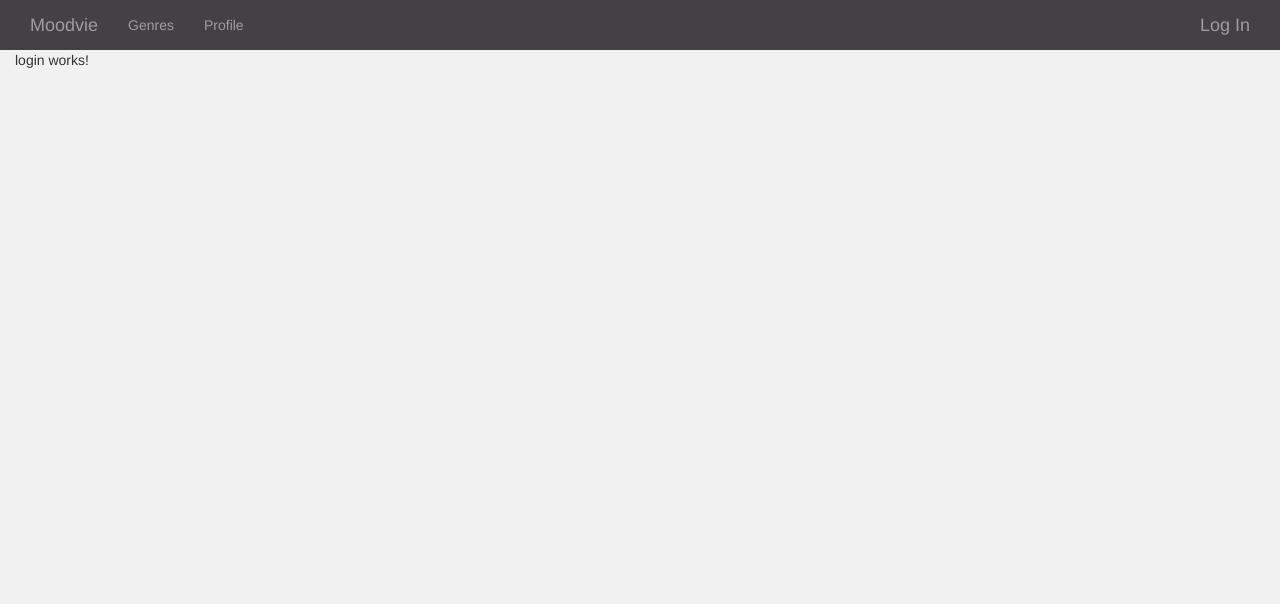
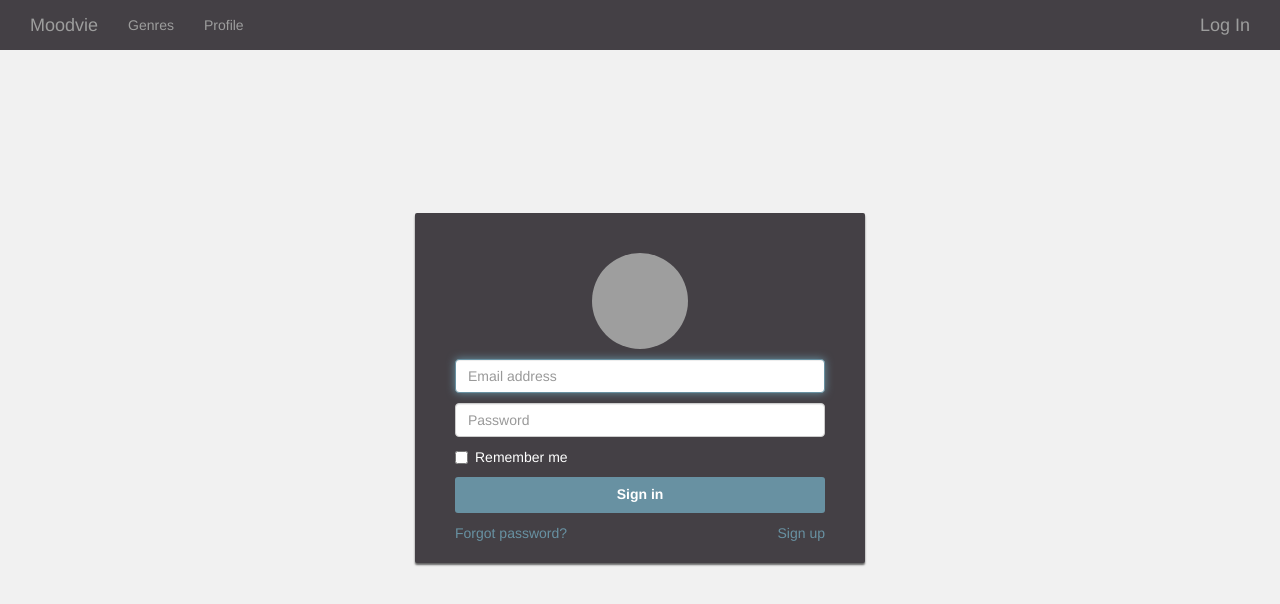
Before and after one commit to NeshoPortfolio/Moodvie, an Angular app in the folder moodvie/: page /login in a window 1280 px wide. Shown: the top 604 px of the page. Built offline with nearby package versions, Linux system fonts and the light colour scheme; grey boxes are pictures that could not be loaded.

Commit message:
Basic login layout and 2 new componente

```diff
--- a/moodvie/src/app/app-routing.module.ts
+++ b/moodvie/src/app/app-routing.module.ts
@@ -5,6 +5,8 @@ import { MoviesComponent } from './movies/movies.component';
 import { MovieDetailComponent } from './movie-detail/movie-detail.component';
 import { ProfileComponent } from './profile/profile.component';
 import { LoginComponent } from './login/login.component';
+import { ForgotPasswordComponent } from './forgot-password/forgot-password.component';
+import { SignUpComponent } from './sign-up/sign-up.component';
 
 const appRoutes: Routes = [
     {path: '', component: GenreSelectionComponent},
@@ -12,7 +14,9 @@ const appRoutes: Routes = [
         {path: ':movie', component: MovieDetailComponent}
     ]},
     {path: 'profile', component: ProfileComponent},
-    {path: 'login', component: LoginComponent}
+    {path: 'login', component: LoginComponent},
+    {path: 'forgotpassword', component: ForgotPasswordComponent},
+    {path: 'signup', component: SignUpComponent}
 ];
 
 @NgModule({
--- a/moodvie/src/app/app.module.ts
+++ b/moodvie/src/app/app.module.ts
@@ -14,6 +14,8 @@ import { MovieItemComponent } from './movie-item/movie-item.component';
 import { MovieDetailComponent } from './movie-detail/movie-detail.component';
 import { ProfileComponent } from './profile/profile.component';
 import { LoginComponent } from './login/login.component';
+import { SignUpComponent } from './sign-up/sign-up.component';
+import { ForgotPasswordComponent } from './forgot-password/forgot-password.component';
 
 @NgModule({
   declarations: [
@@ -25,7 +27,9 @@ import { LoginComponent } from './login/login.component';
     MovieItemComponent,
     MovieDetailComponent,
     ProfileComponent,
-    LoginComponent
+    LoginComponent,
+    SignUpComponent,
+    ForgotPasswordComponent
   ],
   imports: [
     BrowserModule,
--- /dev/null
+++ b/moodvie/src/app/forgot-password/forgot-password.component.html
@@ -0,0 +1,3 @@
+<p>
+  forgot-password works!
+</p>
--- /dev/null
+++ b/moodvie/src/app/forgot-password/forgot-password.component.ts
@@ -0,0 +1,15 @@
+import { Component, OnInit } from '@angular/core';
+
+@Component({
+  selector: 'app-forgot-password',
+  templateUrl: './forgot-password.component.html',
+  styleUrls: ['./forgot-password.component.css']
+})
+export class ForgotPasswordComponent implements OnInit {
+
+  constructor() { }
+
+  ngOnInit() {
+  }
+
+}
--- a/moodvie/src/app/login/login.component.css
+++ b/moodvie/src/app/login/login.component.css
@@ -0,0 +1,110 @@
+p {
+    color: #ff0000;
+}
+
+.card-container.card {
+    max-width: 450px;
+    min-height: 100%;
+    padding: 40px 40px;
+}
+
+.btn {
+    font-weight: 700;
+    height: 36px;
+    -moz-user-select: none;
+    -webkit-user-select: none;
+    user-select: none;
+    cursor: pointer;
+}
+
+.card {
+    background-color: #444045;
+    padding: 20px 25px 30px;
+    margin: 13% auto 25px;
+    /* shadows and rounded borders */
+    -moz-border-radius: 2px;
+    -webkit-border-radius: 2px;
+    border-radius: 2px;
+    -moz-box-shadow: 0px 2px 2px rgba(0, 0, 0, 0.6);
+    -webkit-box-shadow: 0px 2px 2px rgba(0, 0, 0, 0.6);
+    box-shadow: 0px 2px 2px rgba(0, 0, 0, 0.6);
+}
+
+.profile-img-card {
+    width: 96px;
+    height: 96px;
+    margin: 0 auto 10px;
+    display: block;
+    -moz-border-radius: 50%;
+    -webkit-border-radius: 50%;
+    border-radius: 50%;
+}
+
+.form-signin input[type=email],
+.form-signin input[type=password],
+.form-signin input[type=text],
+.form-signin button {
+    width: 100%;
+    display: block;
+    margin-bottom: 10px;
+    z-index: 1;
+    position: relative;
+    -moz-box-sizing: border-box;
+    -webkit-box-sizing: border-box;
+    box-sizing: border-box;
+}
+
+.form-signin .form-control:focus {
+    border-color: rgb(104, 145, 162);
+    outline: 0;
+    -webkit-box-shadow: inset 0 1px 1px rgba(0,0,0,.075),0 0 8px rgb(104, 145, 162);
+    box-shadow: inset 0 1px 1px rgba(0,0,0,.075),0 0 8px rgb(104, 145, 162);
+}
+
+.btn.btn-signin {
+    background-color: rgb(104, 145, 162);
+    padding: 0px;
+    font-weight: 700;
+    font-size: 14px;
+    height: 36px;
+    -moz-border-radius: 3px;
+    -webkit-border-radius: 3px;
+    border-radius: 3px;
+    border: none;
+    -o-transition: all 0.218s;
+    -moz-transition: all 0.218s;
+    -webkit-transition: all 0.218s;
+    transition: all 0.218s;
+}
+
+.btn.btn-signin:hover,
+.btn.btn-signin:active,
+.btn.btn-signin:focus {
+    background-color: rgb(83, 116, 129);
+    cursor: pointer;
+}
+
+.forgot-password {
+    color: rgb(104, 145, 162);
+}
+
+.signup {
+    color: rgb(104, 145, 162);
+}
+
+.forgot-password:hover,
+.forgot-password:active,
+.forgot-password:focus{
+    color: rgb(255, 255, 255);
+    cursor: pointer;
+}
+
+.signup:hover,
+.signup:active,
+.signup:focus {
+    color: rgb(255, 255, 255);
+}
+
+.remember-me-text {
+    color: rgb(255, 255, 255);
+}
--- a/moodvie/src/app/login/login.component.html
+++ b/moodvie/src/app/login/login.component.html
@@ -1,3 +1,26 @@
-<p>
-  login works!
-</p>
+<div class="card card-container">
+
+    <img class="profile-img-card" src="//ssl.gstatic.com/accounts/ui/avatar_2x.png"/>
+    <p *ngIf="incorrectCredentials" class="text-center">Incorrect Username or Password</p>
+
+    <form class="form-signin">
+
+        <input type="email" class="form-control" placeholder="Email address" required autofocus #emailInput/>
+        <input type="password" class="form-control" placeholder="Password" required #passwordInput/>
+
+        <div id="remember" class="checkbox">
+            <label><input *ngIf="savedUser; else unSavedUser" type="checkbox" #rememberMeCheckbox><span class="remember-me-text">Remember me</span></label>
+        </div>
+
+        <ng-template #unSavedUser>
+            <input type="checkbox" #rememberMeCheckbox>
+        </ng-template>
+
+        <button class="btn btn-lg btn-primary btn-block btn-signin" type="submit" (click)="validateCredentials()">Sign in</button>
+    </form>
+
+    <div class="link-container">
+        <a (click)="onForgotPasswordClicked()" class="forgot-password pull-left">Forgot password?</a>
+        <a (click)="onSignUpClicked()" class="signup pull-right">Sign up</a>
+    </div>
+</div>
--- a/moodvie/src/app/login/login.component.ts
+++ b/moodvie/src/app/login/login.component.ts
@@ -1,4 +1,5 @@
 import { Component, OnInit } from '@angular/core';
+import { Router } from '@angular/router';
 
 @Component({
   selector: 'app-login',
@@ -7,9 +8,17 @@ import { Component, OnInit } from '@angular/core';
 })
 export class LoginComponent implements OnInit {
 
-  constructor() { }
+  constructor(private router: Router) { }
 
   ngOnInit() {
   }
 
+  onForgotPasswordClicked() {
+    this.router.navigate(['forgotpassword']);
+  }
+
+  onSignUpClicked() {
+    this.router.navigate(['signup']);
+  }
+
 }
--- /dev/null
+++ b/moodvie/src/app/sign-up/sign-up.component.html
@@ -0,0 +1,3 @@
+<p>
+  sign-up works!
+</p>
--- /dev/null
+++ b/moodvie/src/app/sign-up/sign-up.component.ts
@@ -0,0 +1,15 @@
+import { Component, OnInit } from '@angular/core';
+
+@Component({
+  selector: 'app-sign-up',
+  templateUrl: './sign-up.component.html',
+  styleUrls: ['./sign-up.component.css']
+})
+export class SignUpComponent implements OnInit {
+
+  constructor() { }
+
+  ngOnInit() {
+  }
+
+}
```
Also changed, not shown: moodvie/src/app/forgot-password/forgot-password.component.css (added), moodvie/src/app/sign-up/sign-up.component.css (added), 2 other files (tests, documents, lock files or other folders).
